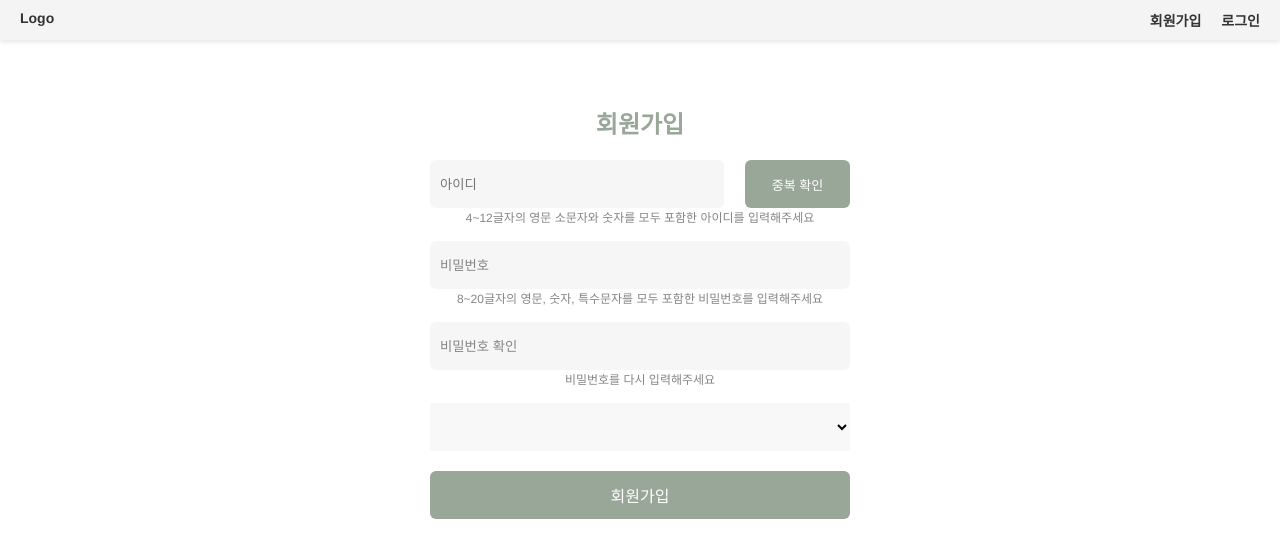
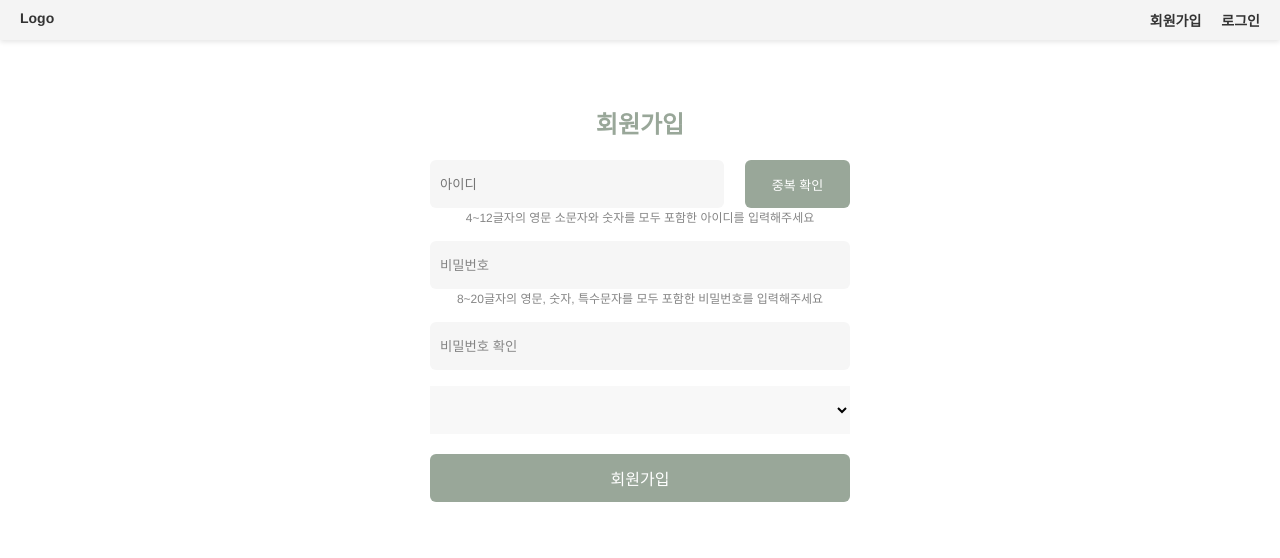
Before and after one commit to Micro-Answer/msa-frontend-vuejs, a Vue app in the folder front_src/: page /signup in a window 1280 px wide. Shown: the top 558 px of the page. Built offline with nearby package versions, Linux system fonts and the light colour scheme.

Commit message:
feat: 비밀번호 확인

```diff
--- a/front_src/src/assets/ts/SignUpPage.ts
+++ b/front_src/src/assets/ts/SignUpPage.ts
@@ -31,6 +31,14 @@ export default function userSignUp() {
             return "8~20글자의 영문, 숫자, 특수문자를 모두 포함한 비밀번호를 입력해주세요";
         }
         return isValidPassword.value ? "사용 가능한 비밀번호입니다" : "비밀번호를 올바르게 설정해주세요";
+    })
+
+    const pwCheckCorrect = computed(() => {
+        return pw.value == pwCheck.value;
+    })
+
+    const pwCheckMessage = computed(() => {
+        return pwCheckCorrect.value ? "" : "비밀번호를 동일하게 입력해주세요."
     })
 
     const signUp = async () => {
@@ -71,6 +79,8 @@ export default function userSignUp() {
         userIdMessage,
         isValidPassword,
         userPwMessage,
+        pwCheckCorrect,
+        pwCheckMessage,
         signUp,
     };
 }
--- a/front_src/src/views/SignUpPage.vue
+++ b/front_src/src/views/SignUpPage.vue
@@ -10,7 +10,7 @@
         <input v-model="pw" class="password_input" type="password" name="userPassword" placeholder="비밀번호">
         <span class="pw_desc" :class="{valid: isValidPassword, invalid: !isValidPassword && pw.length > 0}">{{ userPwMessage }}</span>
         <input v-model="pwCheck" class="password_check" type="password" name="userPasswordCheck" placeholder="비밀번호 확인">
-        <span class="pw_check_desc">비밀번호를 다시 입력해주세요</span>
+        <span class="pw_check_desc" :class="{valid: pwCheckCorrect, invalid: !pwCheckCorrect && pwCheck.length > 0}">{{ pwCheckMessage }}</span>
         <select v-model="role">
           <option value="general">일반 회원</option>
           <option value="expert">전문가</option>
@@ -32,8 +32,8 @@ import userSignUp from "../assets/ts/SignUpPage";
   export default defineComponent({
     name: "SignUpPage",
     setup() {
-      const { userId, pw, pwCheck, role, isValidUserId, userIdMessage, isValidPassword, userPwMessage, signUp } = userSignUp();
-      return { userId, pw, pwCheck, role, isValidUserId, userIdMessage, isValidPassword, userPwMessage, signUp};
+      const { userId, pw, pwCheck, role, isValidUserId, userIdMessage, isValidPassword, userPwMessage, pwCheckCorrect, pwCheckMessage, signUp } = userSignUp();
+      return { userId, pw, pwCheck, role, isValidUserId, userIdMessage, isValidPassword, userPwMessage, pwCheckCorrect, pwCheckMessage, signUp};
     }
   });
 
```
